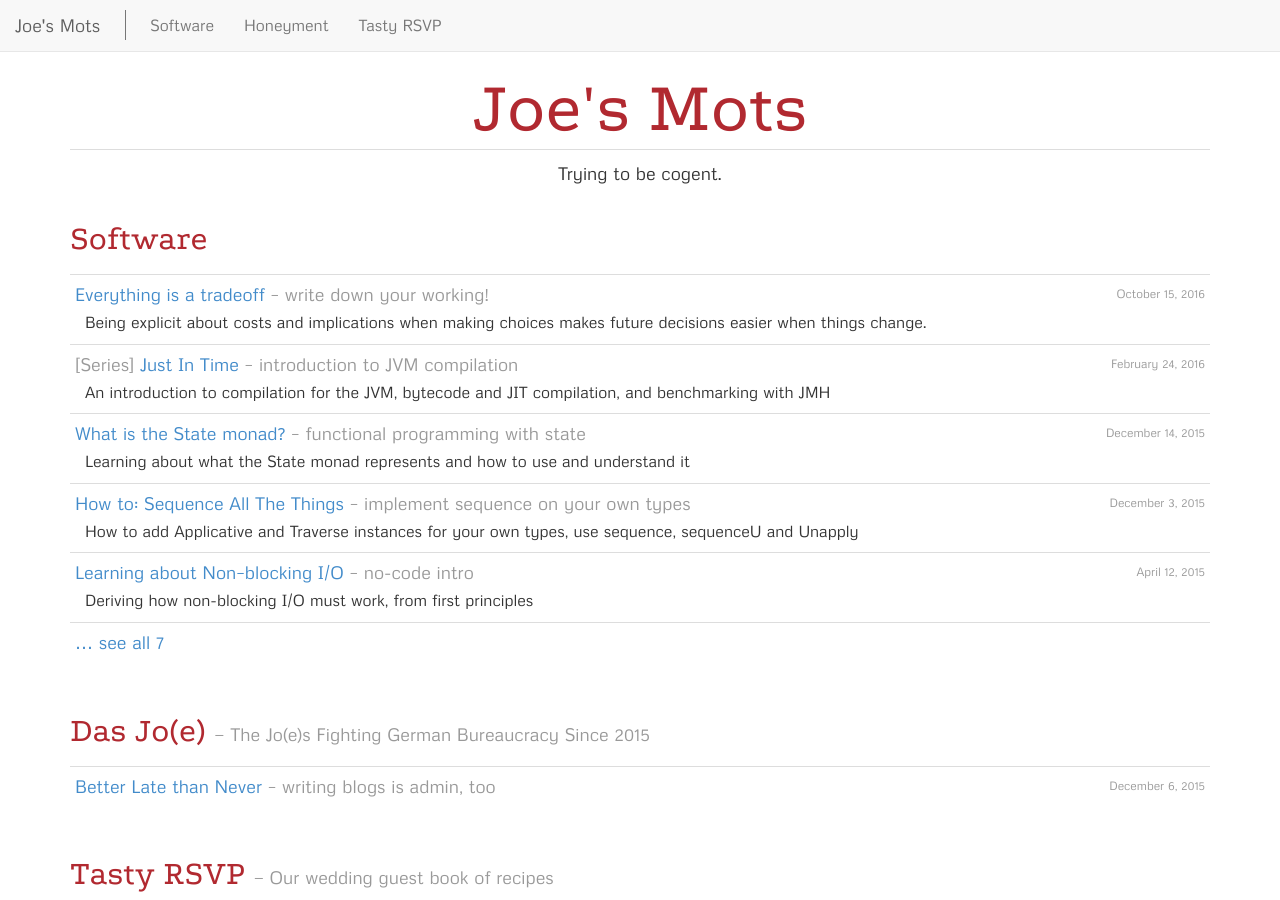
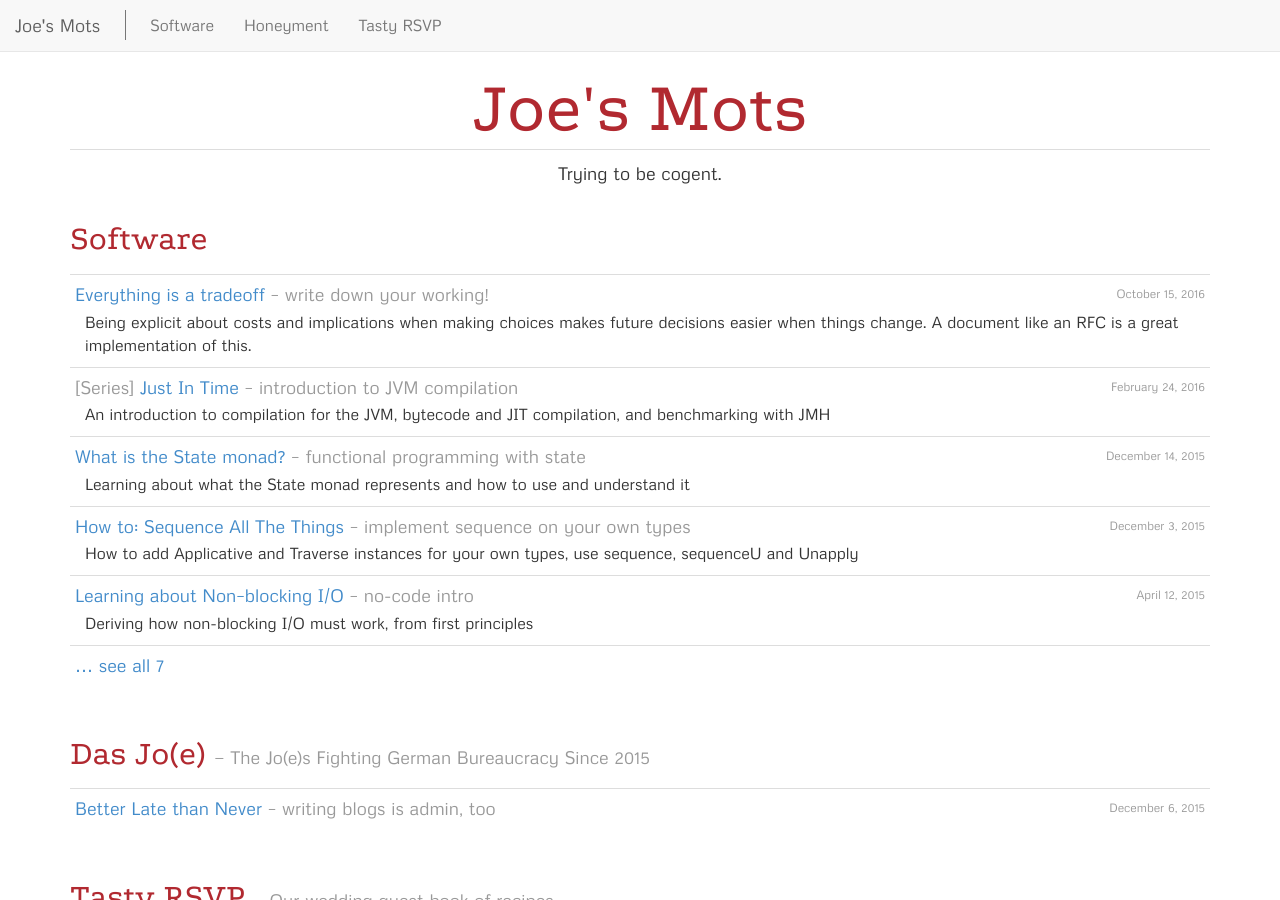
Before and after one commit to joekearney/joekearney.github.io, a Jekyll site: the page built from index.html, in a window 1280 px wide and 900 px high. Built offline with Jekyll 4.4.1, drawn with Linux system fonts in a browser that asks for light colours.

Commit message:
better description

```diff
--- a/_posts/software/2016-10-15-everything-is-a-tradeoff.md
+++ b/_posts/software/2016-10-15-everything-is-a-tradeoff.md
@@ -2,7 +2,7 @@
 layout: post
 title: "Everything is a tradeoff"
 description: "write down your working!"
-meta_description: "Being explicit about costs and implications when making choices makes future decisions easier when things change."
+meta_description: "Being explicit about costs and implications when making choices makes future decisions easier when things change. A document like an RFC is a great implementation of this."
 categories:
 - post
 tags:
```
